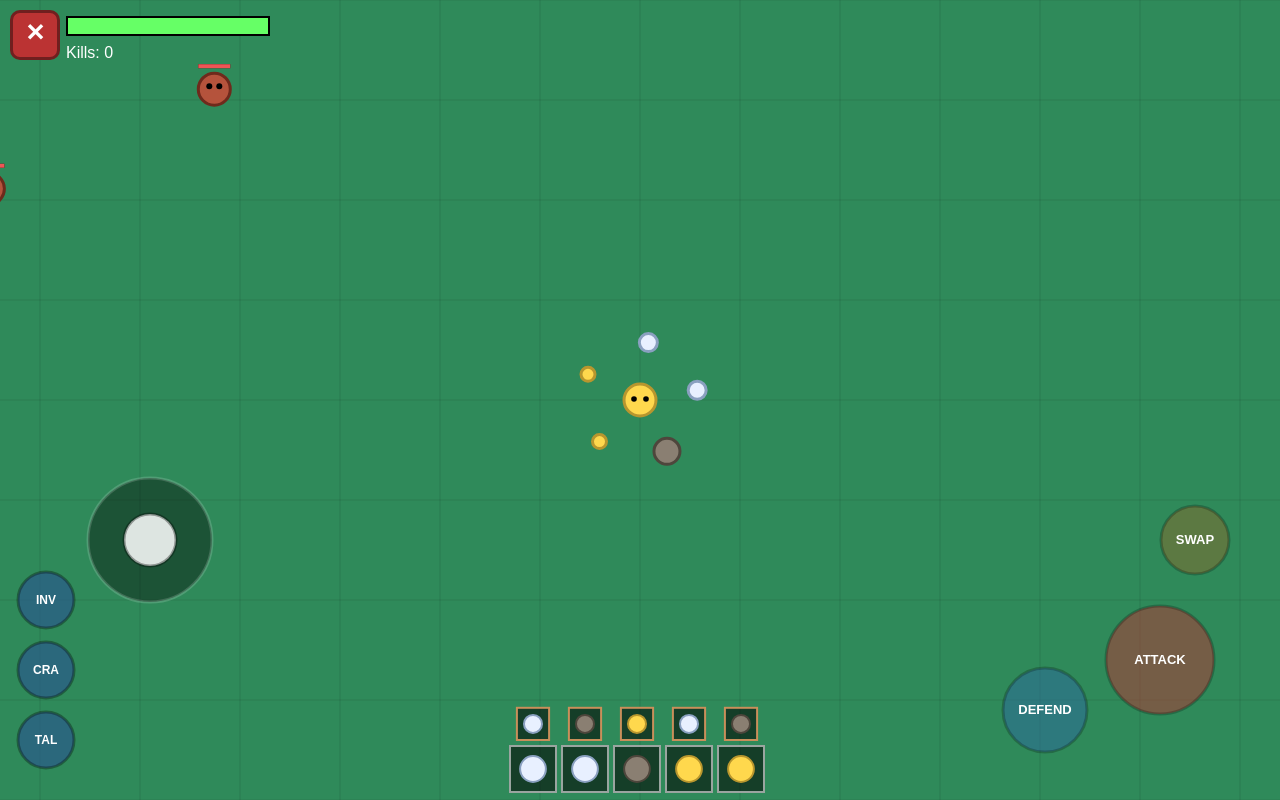
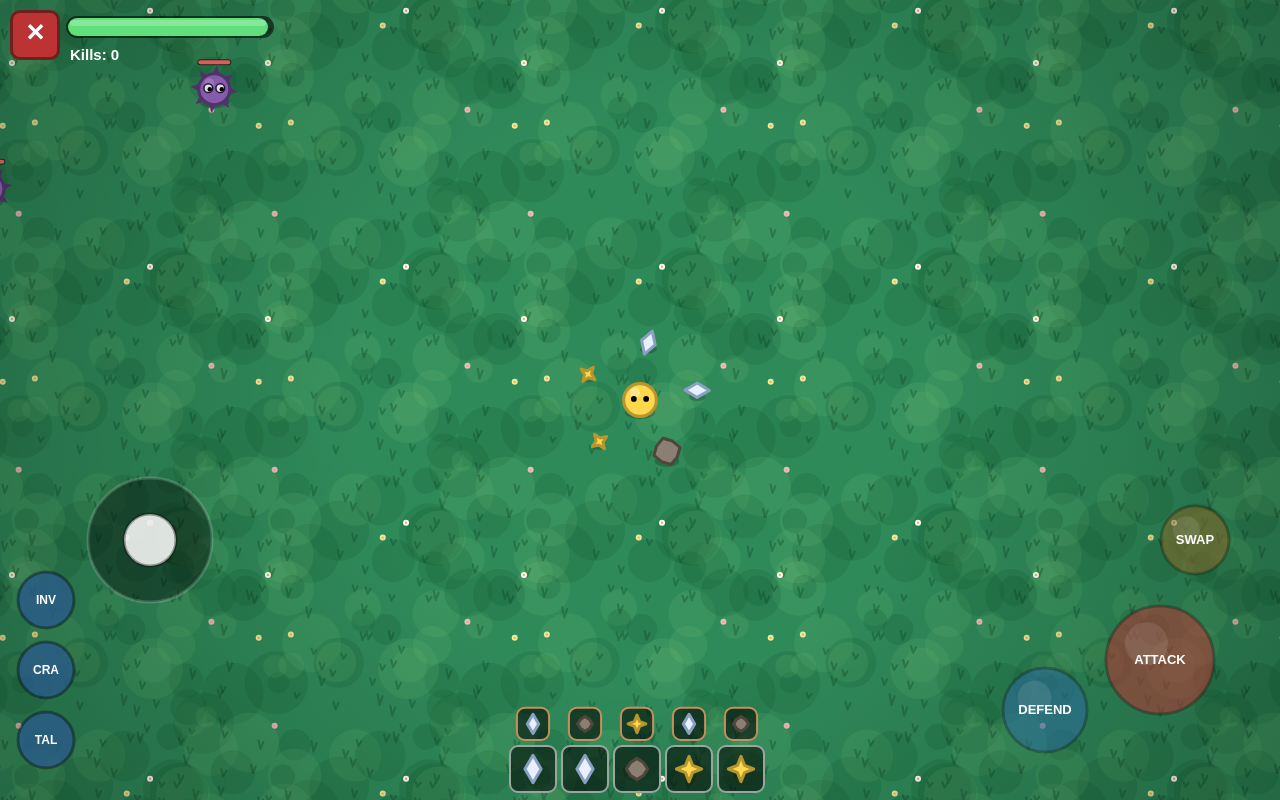
Before and after one commit to betatesterjustanickname/U.io, a plain HTML site: page game.html in a window 1280 px wide. Drawn offline with Linux system fonts and the light colour scheme; animation ran at ten frames a second.

Commit message:
Update game.html

```diff
--- a/game.html
+++ b/game.html
@@ -28,5 +28,6 @@ window.addEventListener('load',function(){setTimeout(function(){
 </script>
 <script src="core.js"></script>
 <script src="game.js"></script>
+ <script src="gfx.js"></script>
  <script src="inv.js"></script>
 </body></html>
```
